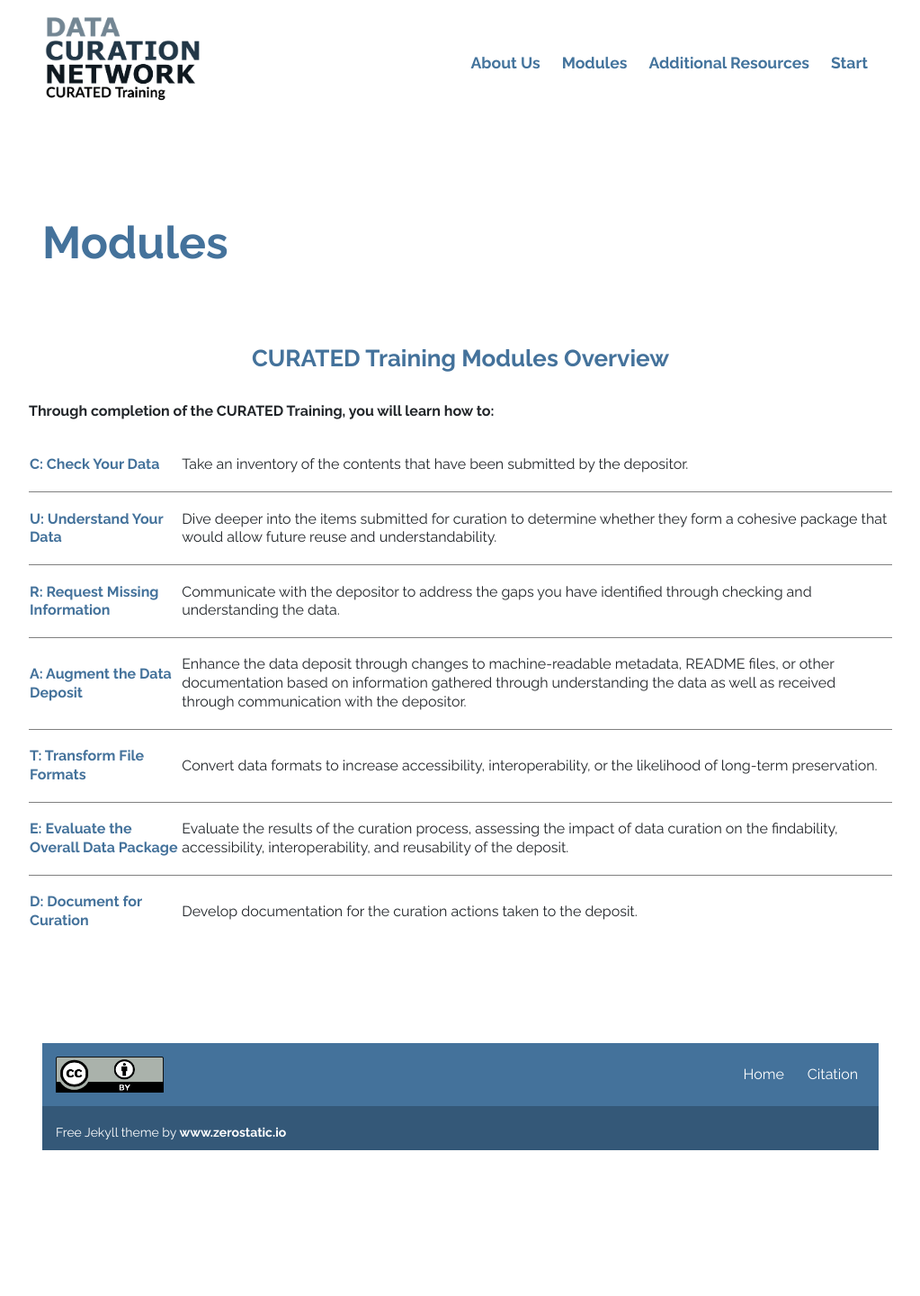
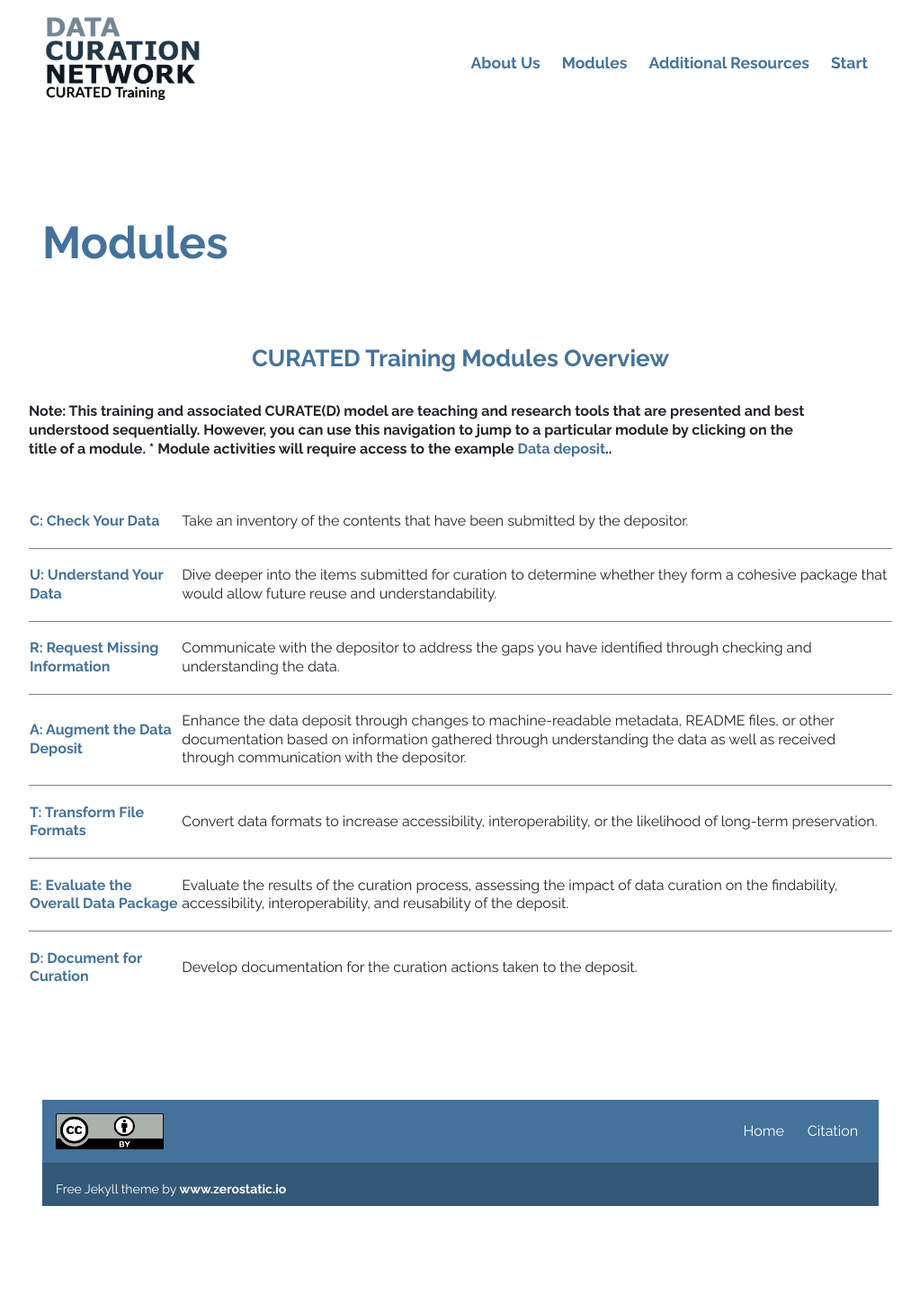
Before and after one commit to DataCurationNetwork/CURATED, a Jekyll site: the page built from modules.md, in a window 1280 px wide. Shown: the whole page at 90% size, without its empty margins (128-1151 px from the left). Built offline with Jekyll 4.4.1, drawn with Linux system fonts in a browser that asks for light colours; before the commit the page ends 1378 px from its top, so only the background shows below that.

Commit message:
Added introductory text

```diff
--- a/_layouts/modules.html
+++ b/_layouts/modules.html
@@ -16,7 +16,9 @@ bodyClass: "page-modules"
     <h2 style="text-align: center; color:#44729B">CURATED Training Modules Overview</h2>
     <br>
     <div class="row justify-content-start">
-      <b style="padding-right:10%; padding-bottom:2%;">Through completion of the CURATED Training, you will learn how to:</b>
+      <b style="padding-right:10%; padding-bottom:2%;">Note: This training and associated CURATE(D) model are teaching and research tools that are presented and best understood sequentially.
+        However, you can use this navigation to jump to a particular module by clicking on the title of a module.
+* Module activities will require access to the example <a href="https://drive.google.com/drive/folders/1aWTQYpEQ4GBzh4KnUK5u6uEKjqKrPVTv?usp=sharing" target="_blank">Data deposit</a>..</b>
       {% assign weighted_services = site.services | sort: "weight" %}
       <table frames="hsides" rules="rows">
       {% for service in weighted_services %}
```
